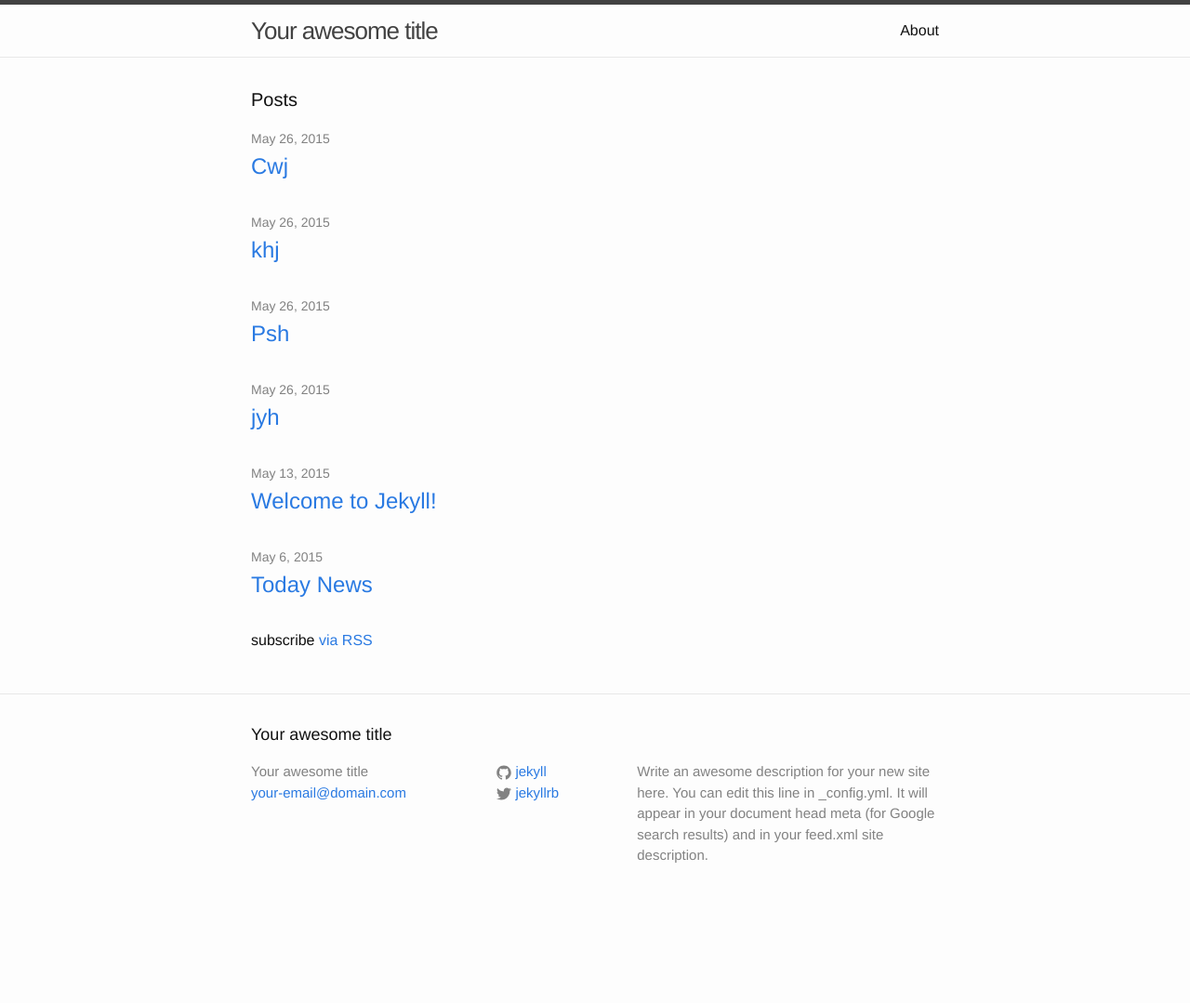
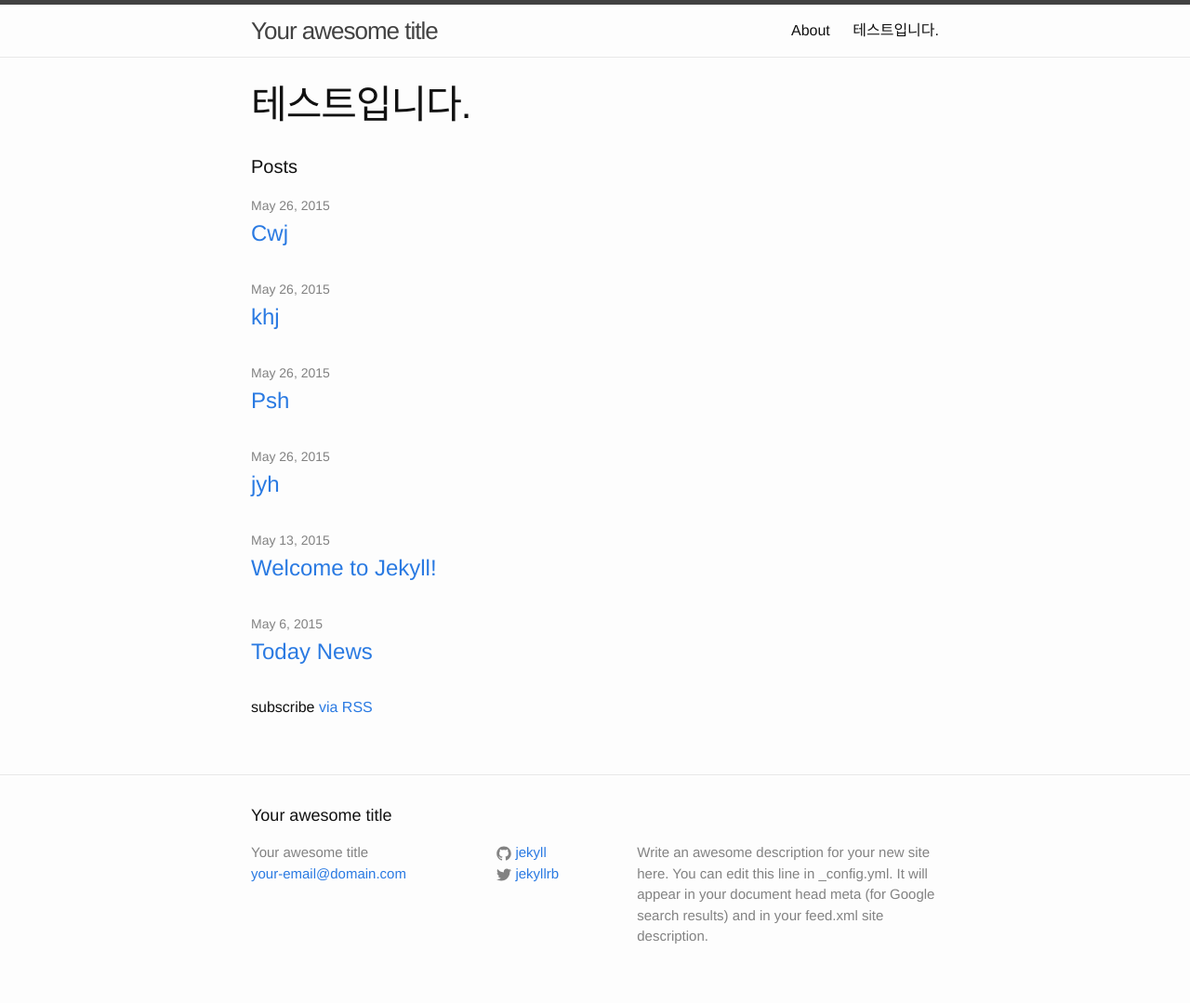
Before and after one commit to kutchoiwjun92/kutchoiwjun92.github.com, a Jekyll site: the page built from index.html, in a window 1280 px wide. Shown: the whole page at 93% size. Built offline with Jekyll 4.4.1, drawn with Linux system fonts in a browser that asks for light colours; before the commit the page ends 992 px from its top, so only the background shows below that.

Commit message:
Update index.html

```diff
--- a/index.html
+++ b/index.html
@@ -1,6 +1,6 @@
 ---
-layout: default
-
+layout: page
+title : 테스트입니다.
 ---
 
 <div class="home">
```
